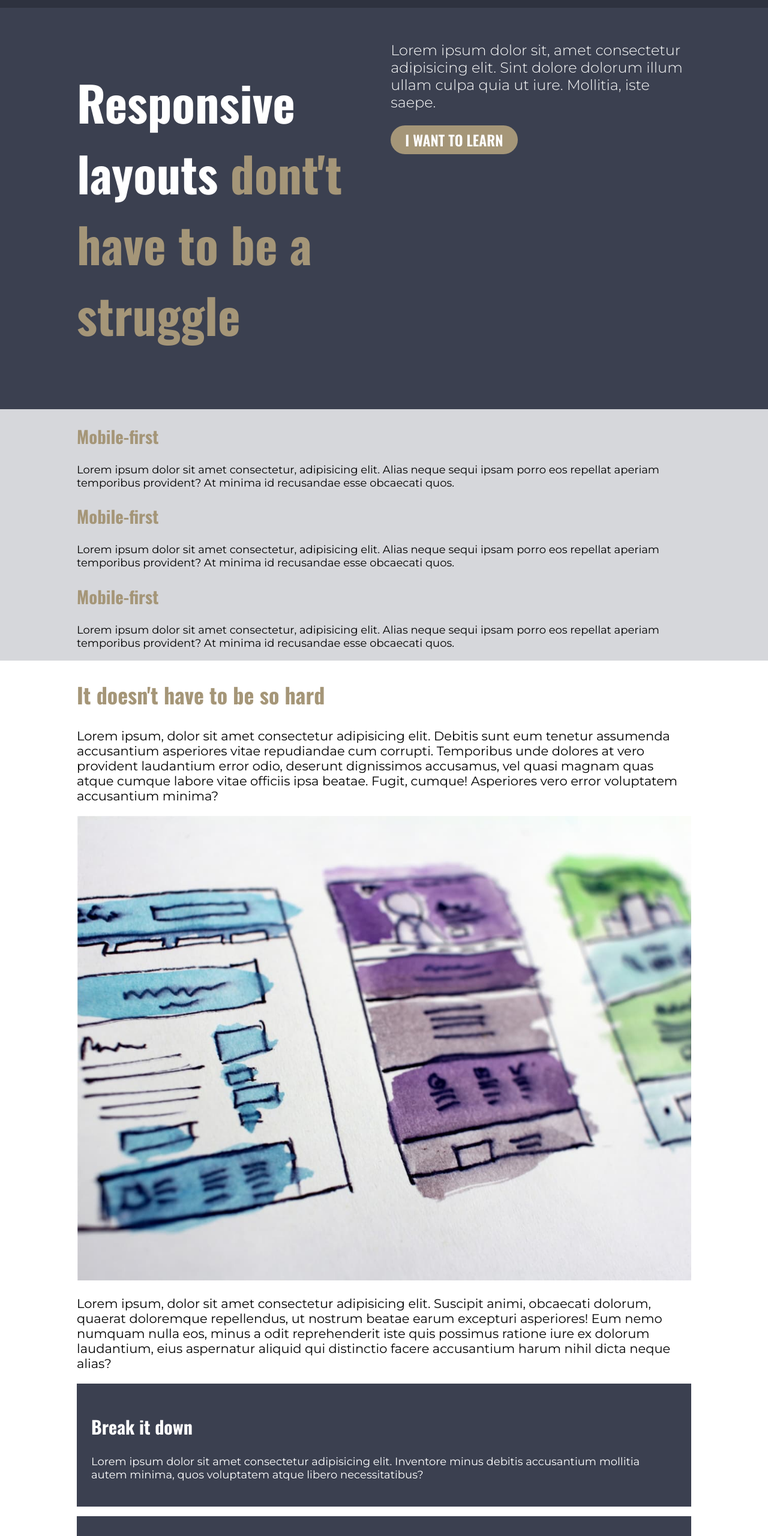
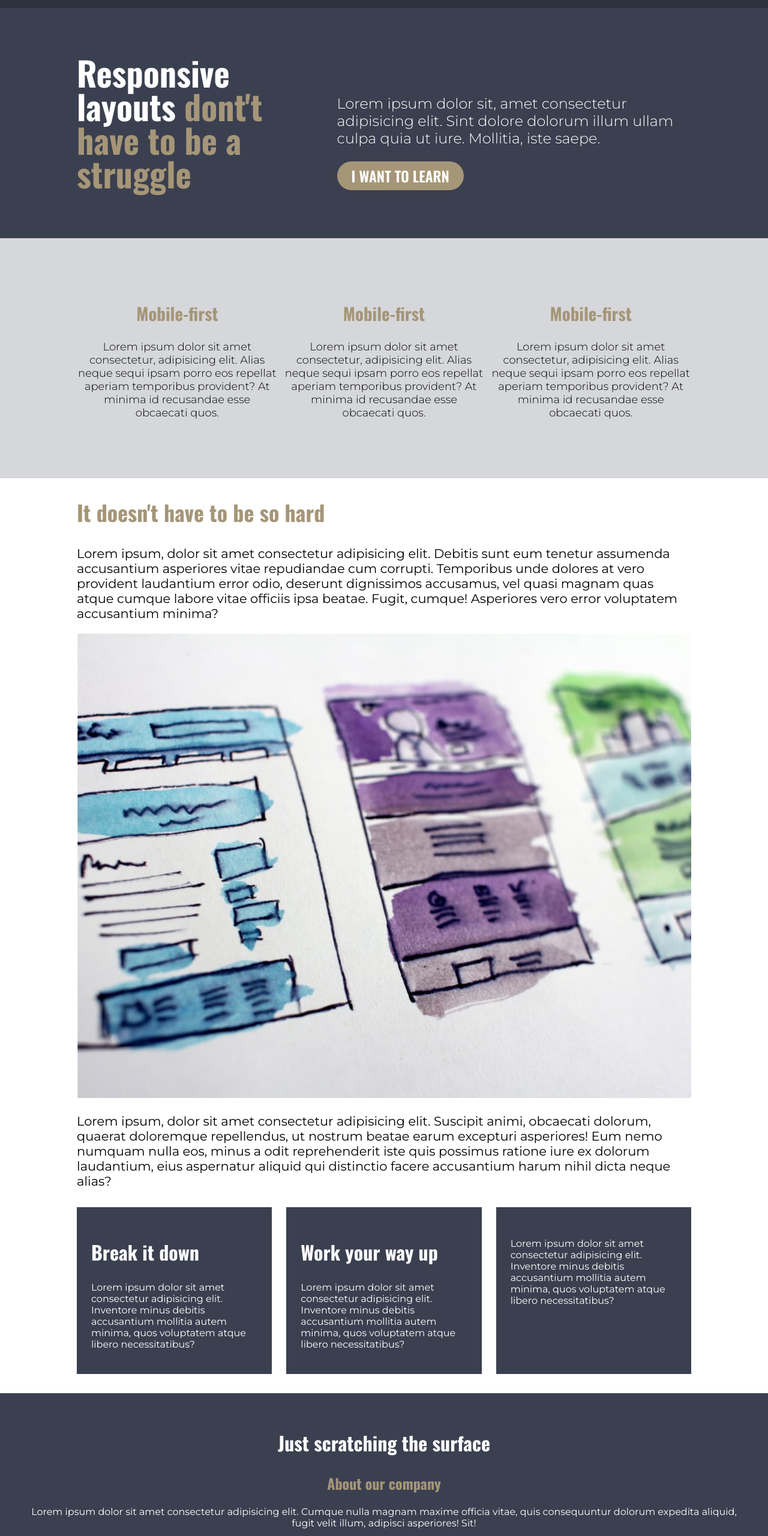
Before and after one commit to rustyff12/responsive-layout, a plain HTML site: page index.html in a window 1280 px wide. Shown: the part 200-2760 px from the top of the page at 60% size. Drawn offline with nearby package versions, Linux system fonts and the light colour scheme.

Commit message:
Mobile body finished

```diff
--- a/css/styles.css
+++ b/css/styles.css
@@ -32,11 +32,12 @@ img {
     max-width: 1200px;
     margin: 0 auto;
     padding: 0 auto;
+    /* border: 2px solid red; */
     /* position: relative; */
 }
 
 .logo {
-
+    min-width: 40px;
 }
 /* --- Hamburger --- */
 .nav-toggle {
@@ -73,13 +74,15 @@ header {
 
 .hero {
     margin: 0;
-    padding: 2rem 0;
+    padding: 5rem 0;
     background-color: var(--main-color);
 }
 
 .hero-title {
+    margin: 0;
     color: var(--white);
-    font-size: 5rem;
+    font-size: 3.5rem;
+    line-height: 100%;
 }
 
 .hero-title-em {
@@ -110,6 +113,8 @@ header {
 /* --- First --- */
 .first {
     background-color: var(--light-main);
+    text-align: center;
+    padding: 5rem 0;
 }
 
 .first-item > h2 {
@@ -120,6 +125,7 @@ header {
 .first-item > p {
     font-family: var(--montserrat);
     font-size: 1.125rem;
+    font-weight: 300;
 }
 
 /* --- Second --- */
@@ -132,12 +138,16 @@ header {
     font-family: var(--montserrat);
     font-size: 1.3125rem;
 }
+.second-container-aside {
+    display: flex;
+    flex-direction: column;
+    gap: 1.5rem;
+}
 
 .second-item {
     background-color: var(--main-color);
     color: var(--white);
     padding: 1.5rem;
-    margin-bottom: 1em;
 }
 
 .second-item > h2 {
@@ -149,15 +159,40 @@ header {
     font-size: 1.125rem;
 }
 
+.second-container-img {
+    width: 80vw;
+}
+
 /* --- Third --- */
 .third {
+    margin-top: 2rem;
+    padding: 2rem;
     background-color: var(--main-color);
     color: var(--white);
 }
-
+.third > h1 {
+    text-align: center;
+    font-size: 2rem;
+}
 .third > h2 {
     text-align: center;
     font-size: 1.5rem;
+    color: var(--secondary);
+}
+
+.third > p {
+    font-family: var(--montserrat);
+    text-align: center;
+}
+
+.items-container {
+    display: flex;
+    justify-content: space-between;
+    gap: 3rem;
+}
+
+.third-item {
+    width: 30%;
 }
 
 .third-item > h2 {
@@ -167,7 +202,7 @@ header {
 
 .third-item > p {
     font-family: var(--montserrat);
-    font-size: 1rem;
+    font-size: 0.9rem;
 }
 
 /* --- Media Queries --- */
@@ -176,6 +211,30 @@ header {
         display: flex;
         justify-content: space-between;
         gap: 10px
+    }
+
+
+    .hero-aside {
+        align-self: flex-end;
+    }
+
+    .second {
+        display: flex;
+        flex-direction: column;
+    }
+
+    .second-container-aside {
+        display: flex;
+        flex-direction: row;
+        justify-content: space-between;
+    }
+
+    .second-item > h2 {
+        font-size: 2rem;
+    }
+
+    .second-item > p {
+        font-size: 1rem;
     }
 }
 
--- a/index.html
+++ b/index.html
@@ -6,9 +6,12 @@
     <meta name="viewport" content="width=device-width, initial-scale=1.0" />
     <title>Responsive Layout</title>
     <link rel="stylesheet" href="./css/styles.css" />
-    <link rel="preconnect" href="https://fonts.googleapis.com">
-    <link rel="preconnect" href="https://fonts.gstatic.com" crossorigin>
-    <link href="https://fonts.googleapis.com/css2?family=Montserrat:wght@300;400&family=Oswald:wght@200;300;400;500;600;700&display=swap" rel="stylesheet">
+    <link rel="preconnect" href="https://fonts.googleapis.com" />
+    <link rel="preconnect" href="https://fonts.gstatic.com" crossorigin />
+    <link
+      href="https://fonts.googleapis.com/css2?family=Montserrat:wght@300;400&family=Oswald:wght@200;300;400;500;600;700&display=swap"
+      rel="stylesheet"
+    />
   </head>
   <body>
     <!--- Navbar --->
@@ -50,8 +53,8 @@
         </h1>
         <div class="hero-aside">
           <p class="hero-text">
-                Lorem ipsum dolor sit, amet consectetur adipisicing elit. Sint dolore
-                dolorum illum ullam culpa quia ut iure. Mollitia, iste saepe.
+            Lorem ipsum dolor sit, amet consectetur adipisicing elit. Sint
+            dolore dolorum illum ullam culpa quia ut iure. Mollitia, iste saepe.
           </p>
           <a class="hero-btn" href="#">I want to learn</a>
         </div>
@@ -60,36 +63,36 @@
 
     <!--- First Container -->
     <section class="first">
-      <div class="container">
+      <div class="container row">
         <div class="first-item">
           <h2>Mobile-first</h2>
           <p>
-              Lorem ipsum dolor sit amet consectetur, adipisicing elit. Alias neque
-              sequi ipsam porro eos repellat aperiam temporibus provident? At minima
-              id recusandae esse obcaecati quos.
+            Lorem ipsum dolor sit amet consectetur, adipisicing elit. Alias
+            neque sequi ipsam porro eos repellat aperiam temporibus provident?
+            At minima id recusandae esse obcaecati quos.
           </p>
         </div>
         <div class="first-item">
           <h2>Mobile-first</h2>
           <p>
-              Lorem ipsum dolor sit amet consectetur, adipisicing elit. Alias neque
-              sequi ipsam porro eos repellat aperiam temporibus provident? At minima
-              id recusandae esse obcaecati quos.
+            Lorem ipsum dolor sit amet consectetur, adipisicing elit. Alias
+            neque sequi ipsam porro eos repellat aperiam temporibus provident?
+            At minima id recusandae esse obcaecati quos.
           </p>
         </div>
         <div class="first-item">
           <h2>Mobile-first</h2>
           <p>
-              Lorem ipsum dolor sit amet consectetur, adipisicing elit. Alias neque
-              sequi ipsam porro eos repellat aperiam temporibus provident? At minima
-              id recusandae esse obcaecati quos.
+            Lorem ipsum dolor sit amet consectetur, adipisicing elit. Alias
+            neque sequi ipsam porro eos repellat aperiam temporibus provident?
+            At minima id recusandae esse obcaecati quos.
           </p>
         </div>
       </div>
     </section>
 
     <!--- Second Container --->
-    <section class="second container">
+    <section class="second container row">
       <div class="second-container">
         <h2>It doesn't have to be so hard</h2>
         <p>
@@ -100,7 +103,9 @@
           cumque labore vitae officiis ipsa beatae. Fugit, cumque! Asperiores
           vero error voluptatem accusantium minima?
         </p>
+        <div class="second-container-img">
           <img src="./images/responsive.jpg" alt="Responsive Image" />
+        </div>
         <p>
           Lorem ipsum, dolor sit amet consectetur adipisicing elit. Suscipit
           animi, obcaecati dolorum, quaerat doloremque repellendus, ut nostrum
@@ -139,17 +144,17 @@
     </section>
 
     <!--- Third Container --->
-    <section class="third container">
-      <h2>Just scratching the surface</h2>
-      <div class="container">
-        <div class="third-item">
+    <section class="third">
+      <h1>Just scratching the surface</h1>
+
       <h2>About our company</h2>
       <p>
-            Lorem ipsum dolor sit amet consectetur adipisicing elit. Cumque
-            nulla magnam maxime officia vitae, quis consequuntur dolorum
-            expedita aliquid, fugit velit illum, adipisci asperiores! Sit!
+        Lorem ipsum dolor sit amet consectetur adipisicing elit. Cumque nulla
+        magnam maxime officia vitae, quis consequuntur dolorum expedita aliquid,
+        fugit velit illum, adipisci asperiores! Sit!
       </p>
-        </div>
+
+      <div class="items-container">
         <div class="third-item">
           <h2>Getting around</h2>
           <p>Home</p>
```
Lines whose indentation alone changed are shown as unchanged.
